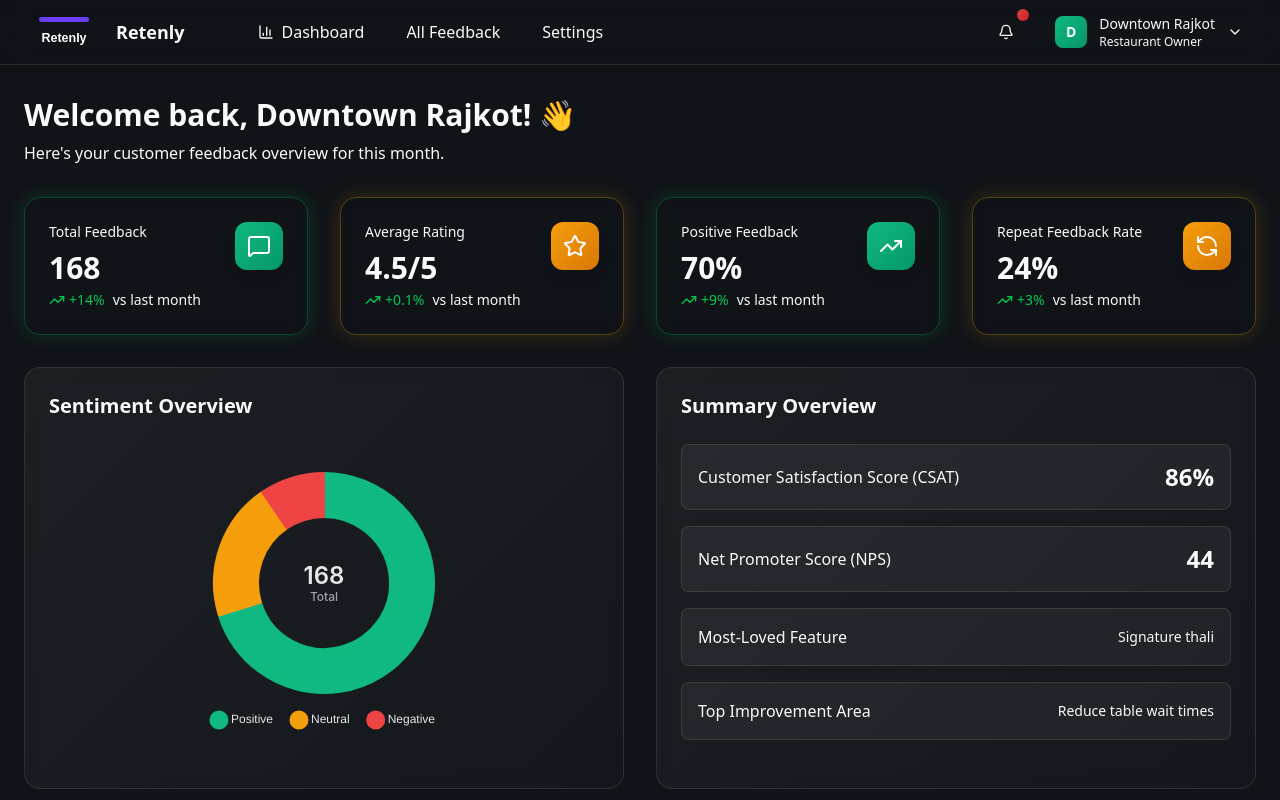
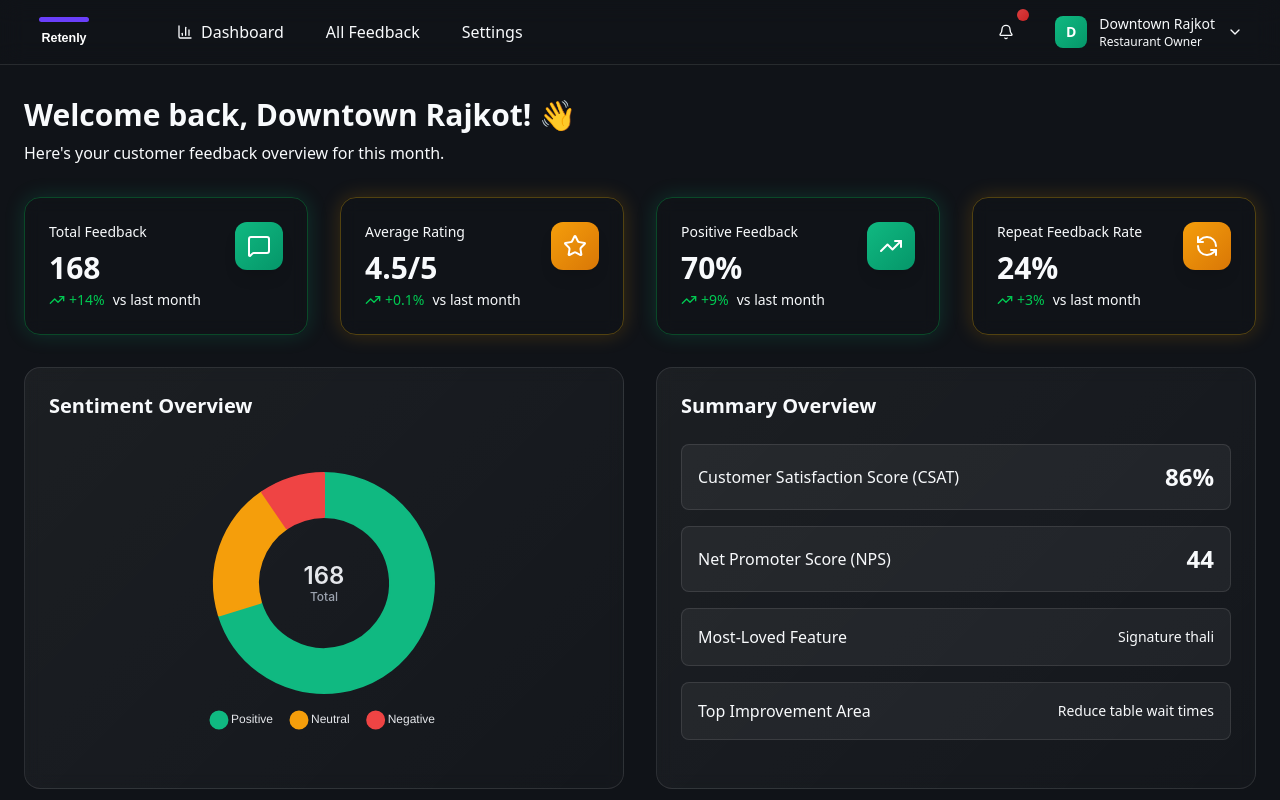
Before and after one commit to KritarthChavda/Retenly, a Next.js app: page /demo/analytics-dashboard in a window 1280 px wide. Shown: the top 800 px of the page. Built offline with nearby package versions, Linux system fonts and the light colour scheme.

Commit message:
remove retenly name from header navbar

```diff
--- a/src/components/dashboard/Header.tsx
+++ b/src/components/dashboard/Header.tsx
@@ -195,9 +195,6 @@ export const Header = ({ restaurantName, restaurantLogo }: HeaderProps) => {
               alt="Retenly"
               className="h-10 w-auto object-contain sm:h-10"
             />
-            <span className="sr-only sm:not-sr-only text-lg font-bold text-foreground">
-              Retenly
-            </span>
           </div>
 
           {/* Desktop Navigation */}
```
